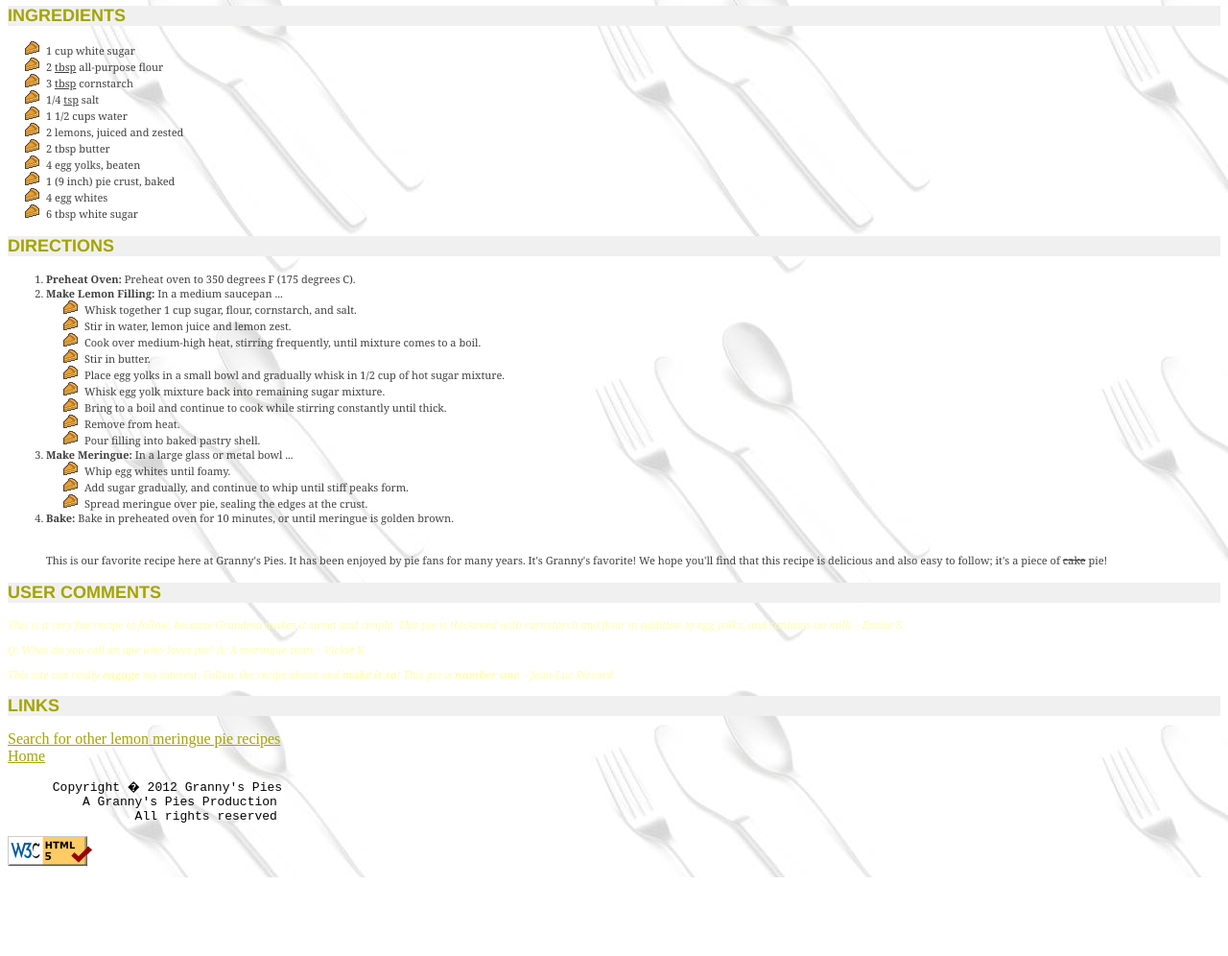
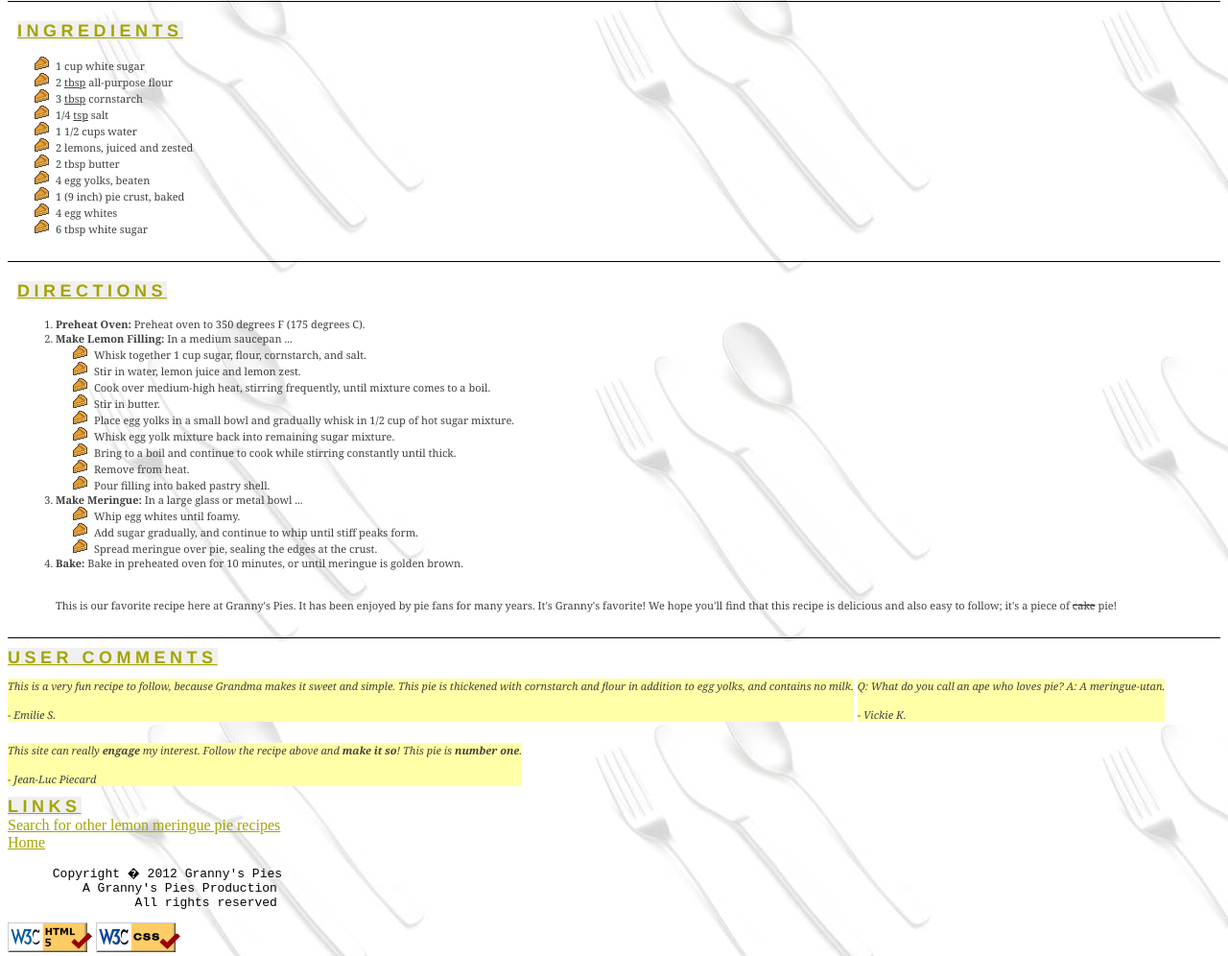
Before and after one commit to BrittanyOh/HTML-CSS-Project2, a plain HTML site: page pie.html in a window 1280 px wide. Shown: the part 463-1459 px from the top of the page at 96% size. Before the commit the page ends 1377 px from the top, so only its background shows below. Drawn offline with Linux system fonts and the light colour scheme.

Commit message:
Styling Changes

```diff
--- a/pie.html
+++ b/pie.html
@@ -2,7 +2,7 @@
 <html>
   <head>
     <link rel="stylesheet" type="text/css" href="recipe.css">
-  </head>
+    <link rel="icon" href="assets/pie_icon.gif">
   <body>
     <h1>Grandma's Lemon Meringue Pie</h1>
 
@@ -63,22 +63,23 @@
 
 <div class="sections">
     <h2>USER COMMENTS</h2>
-
+        <div id="comment-section">
         <p class="comments"><i>This is a very fun recipe to follow, because Grandma makes it sweet and simple. This pie is thickened with cornstarch and flour in addition to egg yolks, and contains no milk.
-
-        - Emilie S.</i></p>
+        <br>
+        <br>- Emilie S.</i></p>
 
         <p class="comments"><i>Q: What do you call an ape who loves pie?
         A: A meringue-utan.
-
-        - Vickie K.</i></p>
+        <br>
+        <br>- Vickie K.</i></p>
 
         <p class="comments"><i>This site can really <b>engage</b> my interest. Follow the recipe above and <b>make it so</b>! This pie is <b>number one</b>.
-
-        - Jean-Luc Piecard</i></p>
+        <br>
+        <br>- Jean-Luc Piecard</i></p>
+      </div>
 
     <h2>LINKS</h2>
-
+    <br>
     <a href="https://www.google.com/search?q=lemon+meringue+pie+recipe&start=10">Search for other lemon meringue pie recipes</a>
     <br><a href="index.html">Home</a>
 
@@ -87,8 +88,10 @@
           A Granny's Pies Production
                  All rights reserved</pre>
 
+    <div id="validate">
     <a href="validate-html.php"><img src="assets/w3c-html.png" alt="Valid HTML5"></img></a>
-    <a href="validate-css.php>"<img src="assets/w3c-css.png" alt="Valid CSS"></img></a>
+    <a href="validate-css.php>"><img src="assets/w3c-css.png" alt="Valid CSS"></img></a>
+  </div>
 
   </body>
 </html>
--- a/recipe.css
+++ b/recipe.css
@@ -12,11 +12,18 @@ h1, h2{
   color: #A4A400;
   background: #F0F0F0;
   font-family: Helvetica;
+  letter-spacing: .25em;
+  display: inline;
+  text-decoration: underline;
+  margin-top: 10px;
+  margin-bottom: 10px;
 }
 
 h1{
   font-size: 22px;
   text-align: center;
+  margin-left: 30vw;
+  margin-right: 30vw;
 }
 
 h2{
@@ -35,7 +42,13 @@ a{
 }
 
 .comments{
-  color: #FFFFA8;
+  background-color: #FFFFA8;
+  display: inline-block;
+}
+
+#comment-section{
+  text-align: center
+  padding: 5px;
 }
 
 .tooltiptext {
@@ -51,3 +64,13 @@ a{
 .tooltip:hover ~ .tooltiptext {
   visibility: visible;
 }
+
+#validate{
+  float: left;
+}
+
+.sections:not(:last-child){
+  padding: 10px;
+  border-bottom: 1px solid black;
+  margin-bottom: 10px;
+}
```
